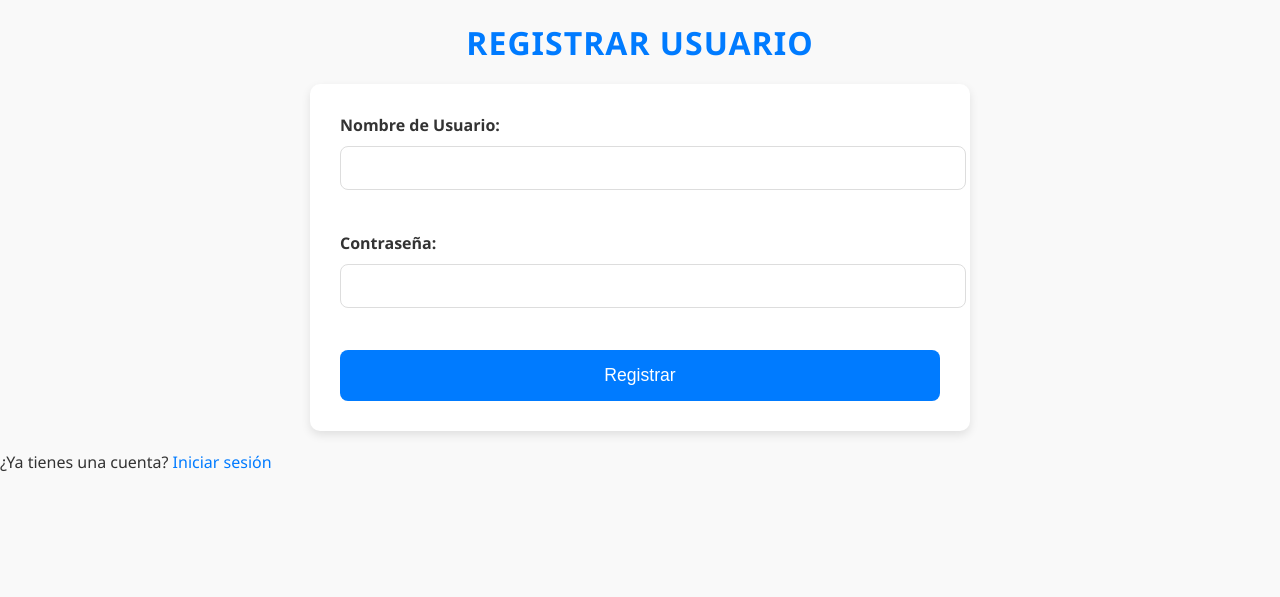
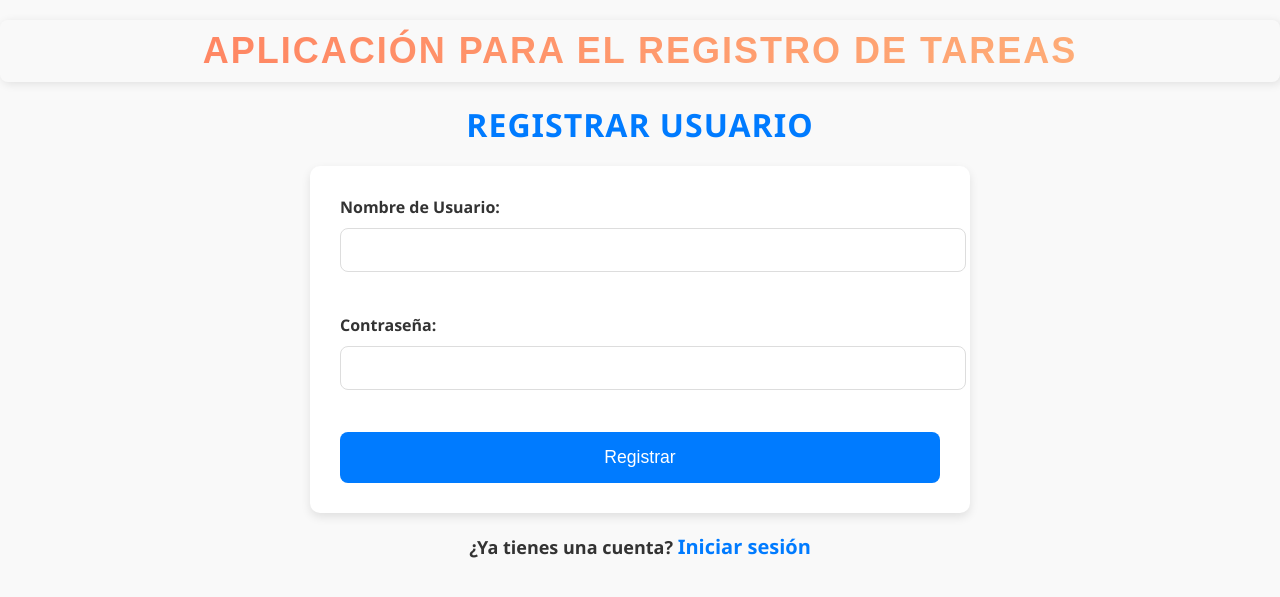
Before and after one commit to KenMastters/Registro-Diario, a PHP site: page /registro.php in a window 1280 px wide. Shown: the top 597 px of the page. Run offline with PHP 8.4, Linux system fonts and the light colour scheme.

Commit message:
Cambioscss

```diff
--- a/css/styles.css
+++ b/css/styles.css
@@ -246,3 +257,66 @@ footer {
     color: #777;
     margin-top: 40px;
 }
+input[type="date"] {
+    width: 600px; /* O el tamaño que prefieras */
+    height: 30px;
+    padding: 8px;
+    font-size: 14px;
+    border-radius: 8px;
+    border: 1px solid #ddd;
+    transition: border-color 0.3s ease-in-out;
+}
+.success-message {
+    background-color: rgb(255, 166, 0);  /* Verde (color de éxito) */
+    color: white;               /* Texto blanco */
+    font-size: 18px;            /* Tamaño de fuente un poco mayor */
+    font-weight: bold;          /* Fuente en negrita */
+    padding: 15px 25px;         /* Espaciado interno alrededor del texto */
+    border-radius: 8px;         /* Bordes redondeados */
+    text-align: center;         /* Centra el texto dentro del elemento */
+    margin: 20px auto;          /* Espaciado superior e inferior, y centrado horizontalmente */
+    width: fit-content;         /* Ajusta el ancho al contenido */
+    box-shadow: 0px 4px 8px rgba(0, 0, 0, 0.1); /* Sombra sutil para que se destaque más */
+    transition: transform 0.3s ease; /* Efecto de transición para la animación */
+}
+
+/* Efecto de hover para hacer el mensaje aún más llamativo */
+.success-message:hover {
+    transform: scale(1.05); /* Aumenta ligeramente el tamaño al pasar el ratón */
+}
+/* Estilo para centrar el párrafo y aumentar el tamaño de la fuente */
+.centered-text {
+    text-align: center; /* Centra el texto */
+    font-size: 18px; /* Aumenta el tamaño de la fuente */
+    font-weight: bold; /* Hace que el texto sea más llamativo */
+}
+
+.centered-text a {
+    font-size: 20px; /* Aumenta el tamaño de la fuente del enlace */
+    color: #007bff; /* Cambia el color del enlace */
+    text-decoration: none; /* Elimina el subrayado del enlace */
+    font-weight: bold; /* Hace el enlace más destacado */
+}
+
+.centered-text a:hover {
+    color: #0056b3; /* Cambia el color del enlace al pasar el mouse */
+    text-decoration: underline; /* Subraya el enlace al pasar el mouse */
+}
+.title {
+    font-family: 'Arial', sans-serif; /* Cambia la fuente a algo más moderno */
+    text-align: center; /* Centra el título */
+    font-size: 36px; /* Aumenta el tamaño del texto */
+    color: #333; /* Color oscuro para el texto */
+    font-weight: bold; /* Hace que el título sea en negrita */
+    text-transform: uppercase; /* Hace que el texto esté en mayúsculas */
+    letter-spacing: 2px; /* Añade un poco de espacio entre las letras */
+    margin-top: 20px; /* Espacio en la parte superior */
+    margin-bottom: 20px; /* Espacio en la parte inferior */
+    padding: 10px; /* Un poco de espacio dentro del título */
+    background: linear-gradient(90deg, #ff7e5f, #feb47b); /* Fondo con gradiente */
+    -webkit-background-clip: text; /* Aplica el gradiente solo al texto */
+    background-clip: text; /* Propiedad estándar para compatibilidad */
+    color: transparent; /* Hace que el color del texto sea transparente para mostrar el gradiente */
+    box-shadow: 2px 2px 10px rgba(0, 0, 0, 0.1); /* Añade una sombra sutil alrededor del título */
+    border-radius: 8px; /* Bordes redondeados en el fondo */
+}
--- a/php/db.php
+++ b/php/db.php
@@ -2,7 +2,7 @@
 $host = 'localhost';
 $db = 'registro_diario';
 $user = 'root';  // Cambia si tienes otro usuario
-$pass = '';      // Cambia si tienes contraseña
+$pass = '1985';      // Cambia si tienes contraseña
 
 // Conectar con la base de datos
 try {
--- a/registro.php
+++ b/registro.php
@@ -52,13 +52,17 @@ if ($_SERVER['REQUEST_METHOD'] == 'POST') {
 
 <!DOCTYPE html>
 <html lang="es">
+
 <head>
     <meta charset="UTF-8">
     <meta name="viewport" content="width=device-width, initial-scale=1.0">
     <title>Registrar Usuario</title>
     <link rel="stylesheet" href="../css/styles.css">
 </head>
+
 <body>
+<h1 class="title">Aplicación para el registro de tareas</h1>
+
     <h1>Registrar Usuario</h1>
     <form action="registro.php" method="POST">
         <label for="username">Nombre de Usuario:</label>
@@ -70,6 +74,7 @@ if ($_SERVER['REQUEST_METHOD'] == 'POST') {
         <button type="submit">Registrar</button>
     </form>
 
-    <p>¿Ya tienes una cuenta? <a href="php/login.php">Iniciar sesión</a></p>
+    <p class="centered-text">¿Ya tienes una cuenta? <a href="php/login.php">Iniciar sesión</a></p>
 </body>
+
 </html>
```
Also changed, not shown: other parts of css/styles.css (+31 -20 lines), historial.php (+33 -11 lines), js/success-message.js (added, +13 -0 lines), php/add_record.php (+19 -9 lines), php/edit_record.php (+6 -1 lines), php/login.php (+7 -2 lines).
